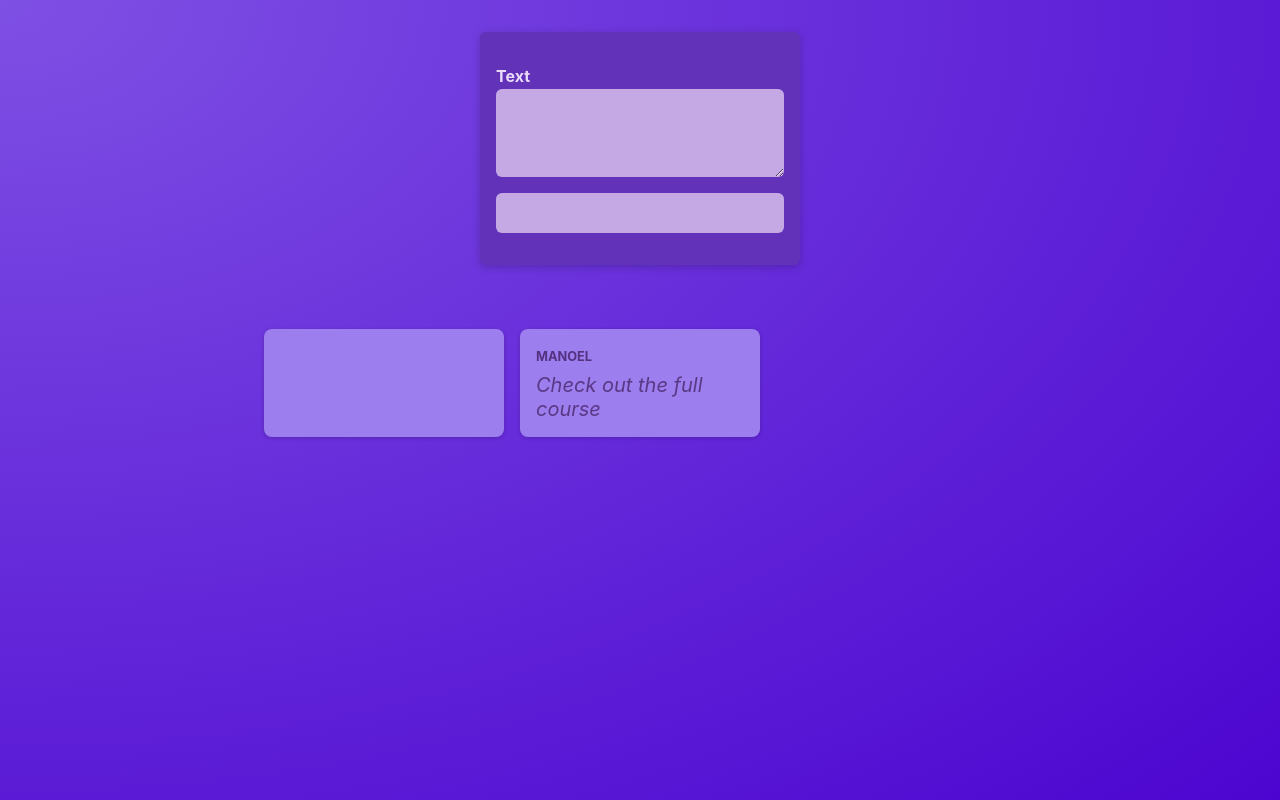
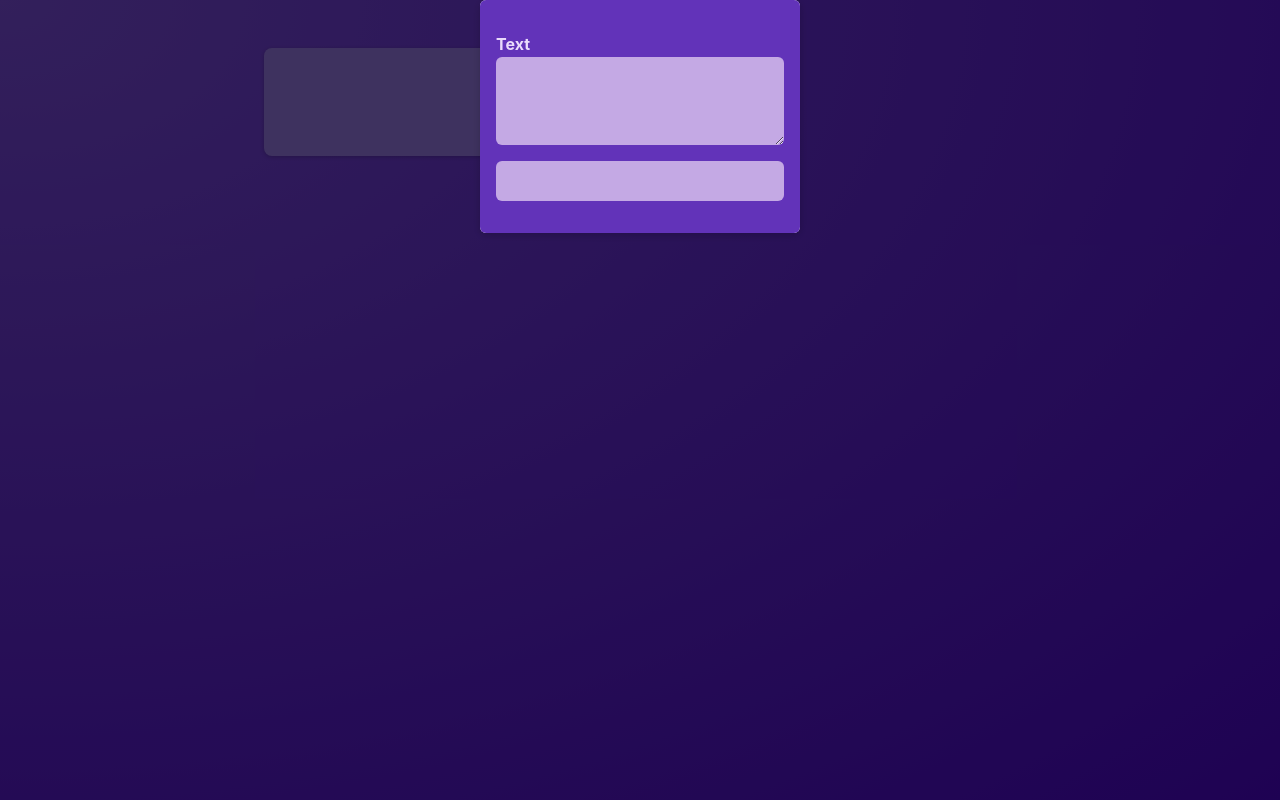
Before and after one commit to manoelsslima/rtcg-react-crash-course, a React (Vite) app: page / in a window 1280 px wide. Built offline with nearby package versions, Linux system fonts and the light colour scheme.

Commit message:
feat: Children prop

```diff
--- /dev/null
+++ b/src/components/Modal.jsx
@@ -0,0 +1,16 @@
+import classes from './Modal.module.css';
+
+// use function Modal({props}) to destructure properties and access them directly
+// e.g.: {props.children} => {children}
+// children is used only to render content between opening and enclosing tags of custom components
+function Modal(props) {
+    return <>
+        <div className={classes.backdrop}>
+            <dialog open={true} className={classes.modal}>
+                {props.children}
+            </dialog>
+        </div>
+    </>
+}
+
+export default Modal;
--- /dev/null
+++ b/src/components/Modal.module.css
@@ -0,0 +1,18 @@
+.backdrop {
+    position: fixed;
+    top: 0;
+    left: 0;
+    width: 100%;
+    height: 100vh;
+    background-color: rgba(0, 0, 0, 0.6);
+    z-index: 1;
+}
+
+.modal {
+    border: none;
+    border-radius: 6px;
+    box-shadow: 0 2px 8px rgba(0, 0, 0, 0.2);
+    padding: 0;
+    overflow: hidden;
+    z-index: 1;
+}
--- a/src/components/NewPost.module.css
+++ b/src/components/NewPost.module.css
@@ -2,9 +2,6 @@
   background-color: #6233b9;
   padding: 1rem;
   width: 20rem;
-  margin: 2rem auto;
-  border-radius: 6px;
-  box-shadow: 0 2px 8px rgba(0, 0, 0, 0.2);
 }
 
 .form label {
--- a/src/components/Post.jsx
+++ b/src/components/Post.jsx
@@ -1,13 +1,15 @@
 import classes from "./Post.module.css";
 
-function Post(props) {
-  // "className" replaces "class" attribute in React
-  return (
-    <li className={classes.post}>
-      <p className={classes.author}>{props.author}</p>
-      <p className={classes.text}>{props.body}</p>
-    </li>
-  );
+// make destructure in method avoid using props. in the code
+// function Post(props) {
+function Post({author, body}) {
+    // "className" replaces "class" attribute in React
+    return (
+        <li className={classes.post}>
+            <p className={classes.author}>{author}</p>
+            <p className={classes.text}>{body}</p>
+        </li>
+    );
 }
 
 export default Post;
--- a/src/components/PostsList.jsx
+++ b/src/components/PostsList.jsx
@@ -2,6 +2,7 @@
 import Post from "./Post";
 import classes from './PostsList.module.css';
 import {useState} from "react";
+import Modal from "./Modal";
 
 function PostList() {
 
@@ -18,7 +19,9 @@
 
     return (
         <>
-            <NewPost onBodyChange={bodyChangeHandler} onAuthorChange={authorChangeHandler}/>
+            <Modal> {/* NewPost component will be received as a props.children on Modal component*/}
+                <NewPost onBodyChange={bodyChangeHandler} onAuthorChange={authorChangeHandler}/>
+            </Modal>
             <ul className={classes.posts}>
                 <Post author={enteredAuthor} body={enteredBody} />
                 <Post author="Manoel" body="Check out the full course"/>
```
